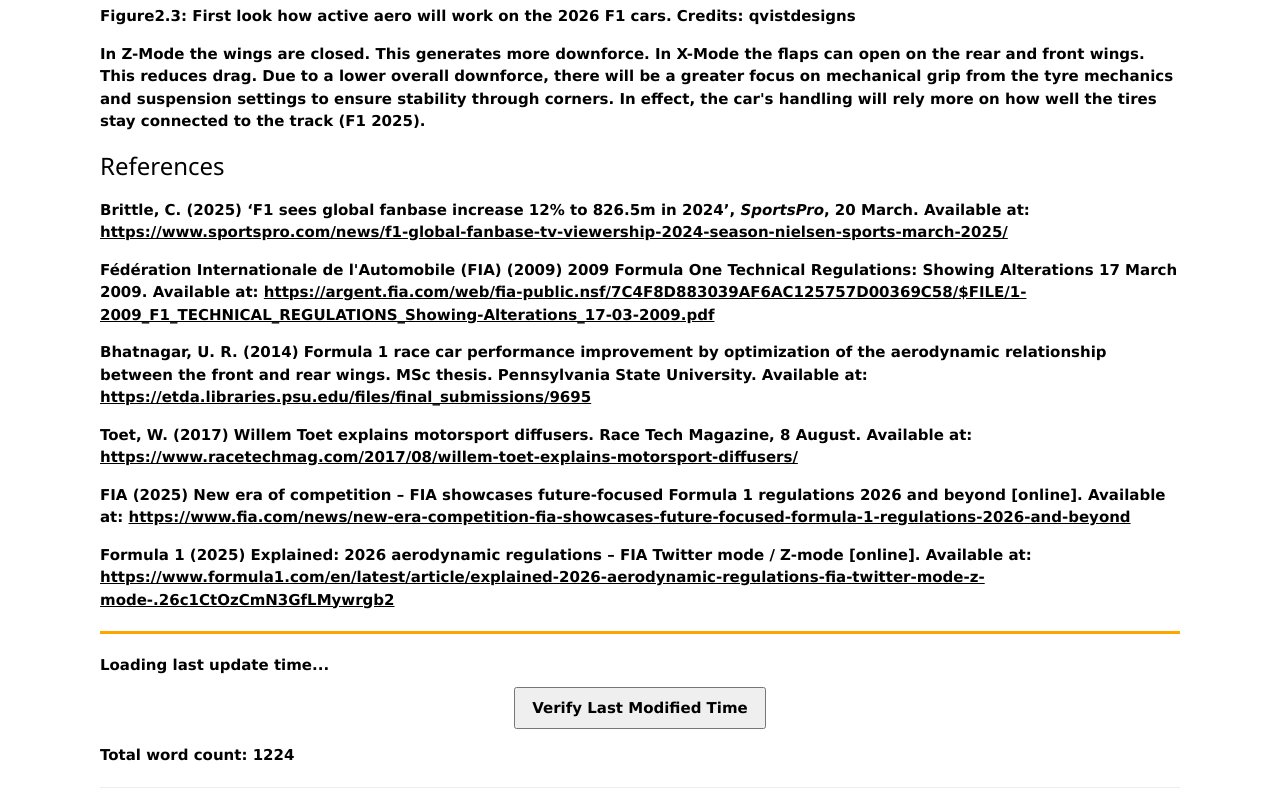
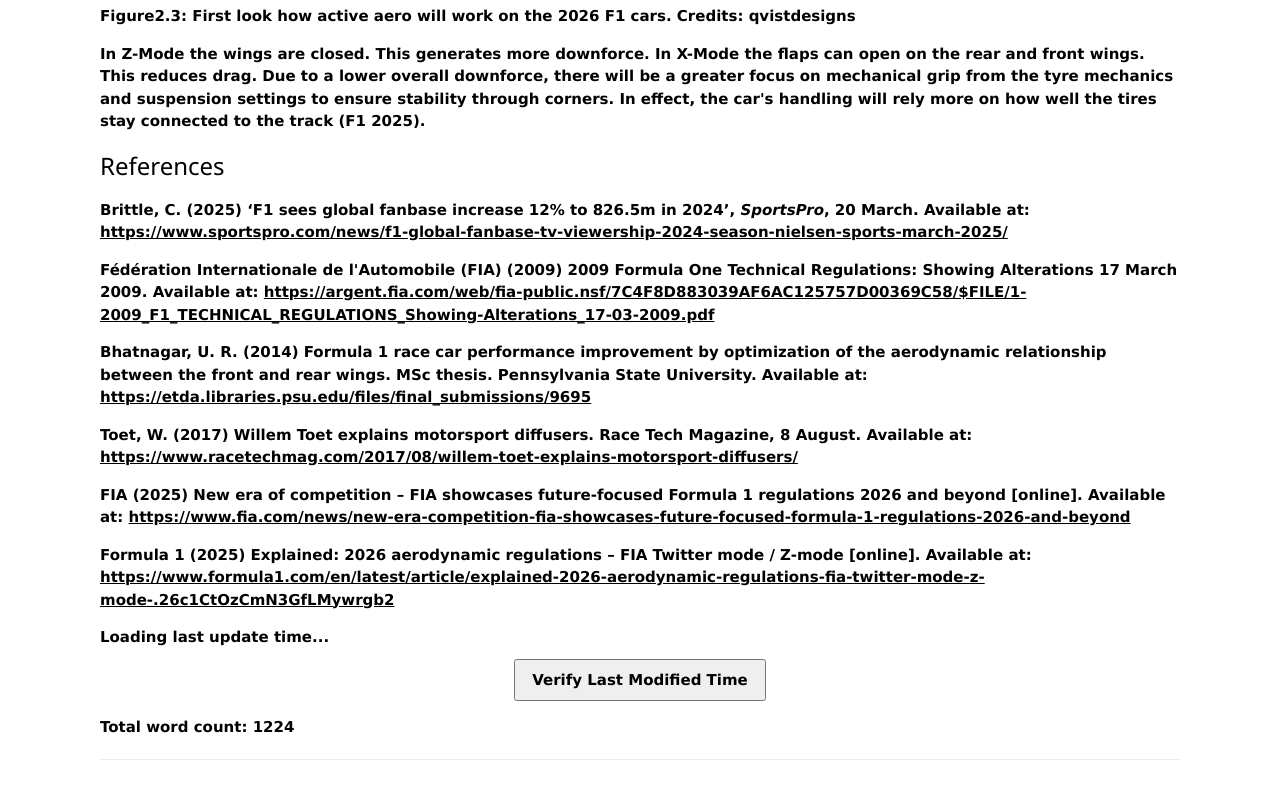
Before and after one commit to FEPSFY6914299/FY6914299, a plain HTML site: page index.html in a window 1280 px wide. Shown: the part 2823-3623 px from the top of the page. Drawn offline with nearby package versions, Linux system fonts and the light colour scheme.

Commit message:
Adding a footer

```diff
--- a/index.html
+++ b/index.html
@@ -217,7 +217,8 @@
 
 </body>
 
-<hr style="border: 0; height: 3px; background-color: orange;">
+
+<footer class="bottom-footer">
 
 <!-- //////////////////////////////////////////////////////////////////////////////// -->
   <!-- ////////////////////////////// Adding last update ////////////////////////////// -->
@@ -300,4 +301,6 @@
   window.onload = displayTotalWordCount;
 </script>
 
+</footer>
+
 </html>
```
